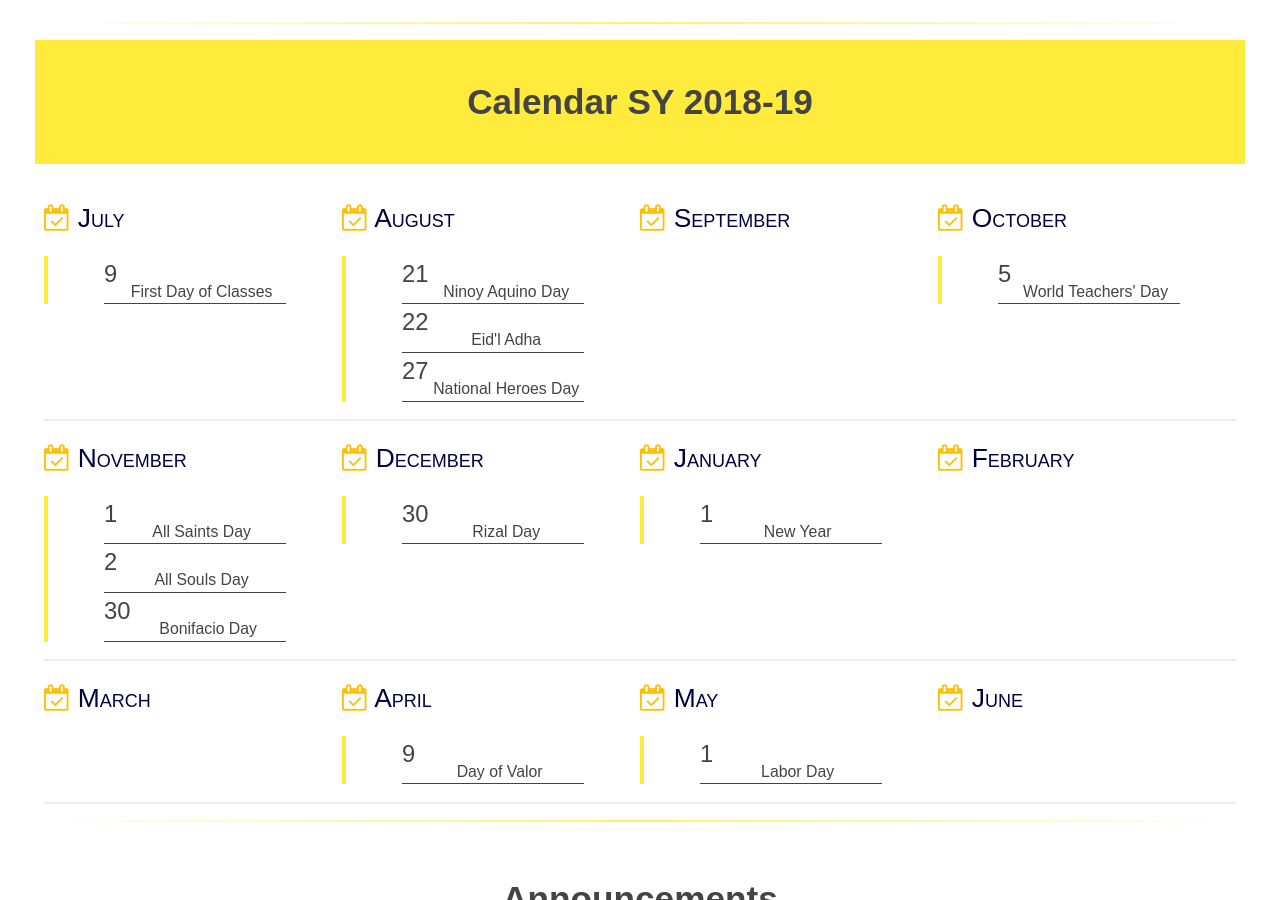
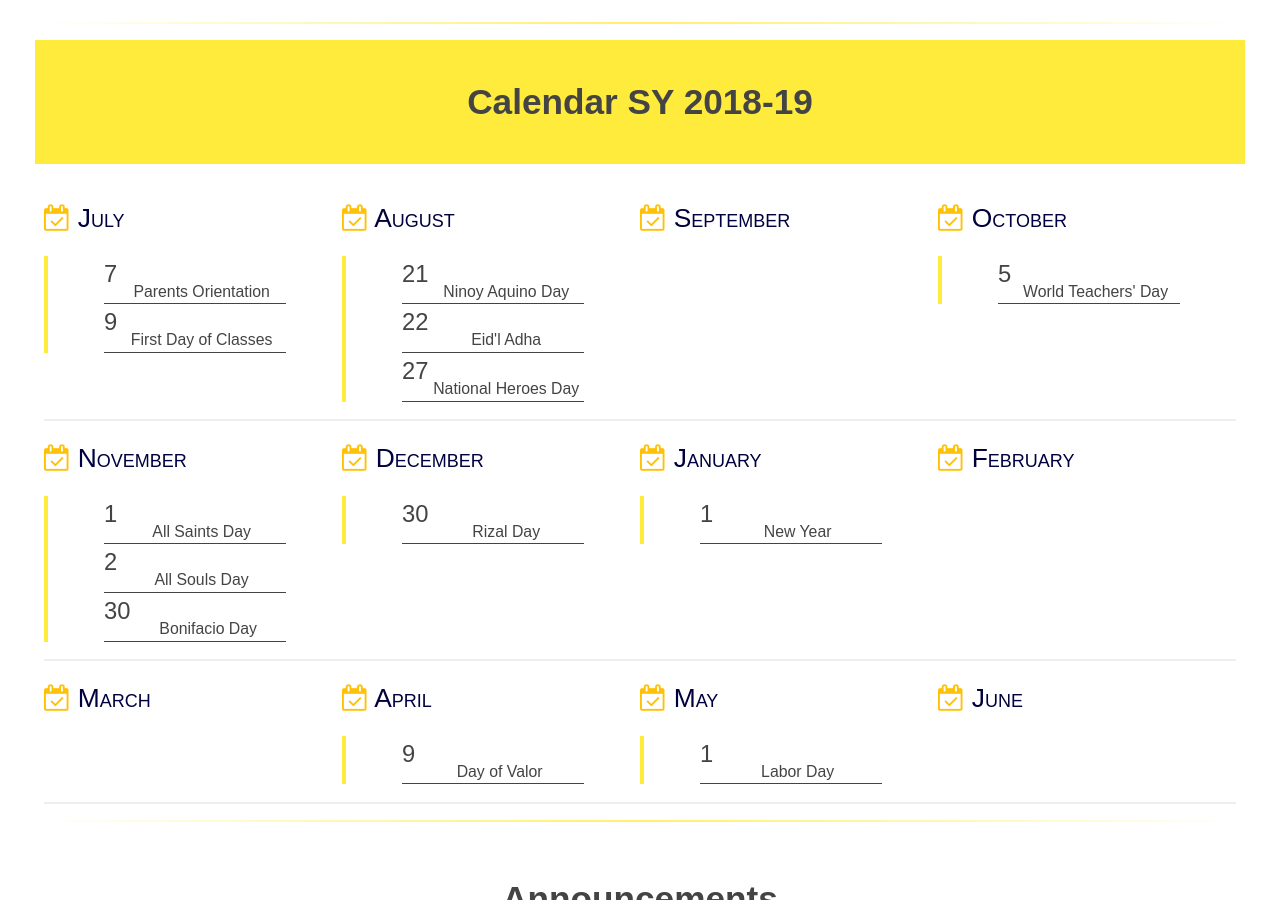
Before and after one commit to cmdcph/cmdcph.github.io, a Jekyll site: the page built from index.md, in a window 1280 px wide and 900 px high, scrolled down 1866 px. Built offline with Jekyll 4.4.1, drawn with Linux system fonts in a browser that asks for light colours.

Commit message:
Updated July

```diff
--- a/_calendar_months/july.markdown
+++ b/_calendar_months/july.markdown
@@ -4,6 +4,8 @@ position: 0
 year: 2018
 index: 1
 events:
+- day: 7
+  title: Parents Orientation
 - day: 9
   title: First Day of Classes
 ---
```
